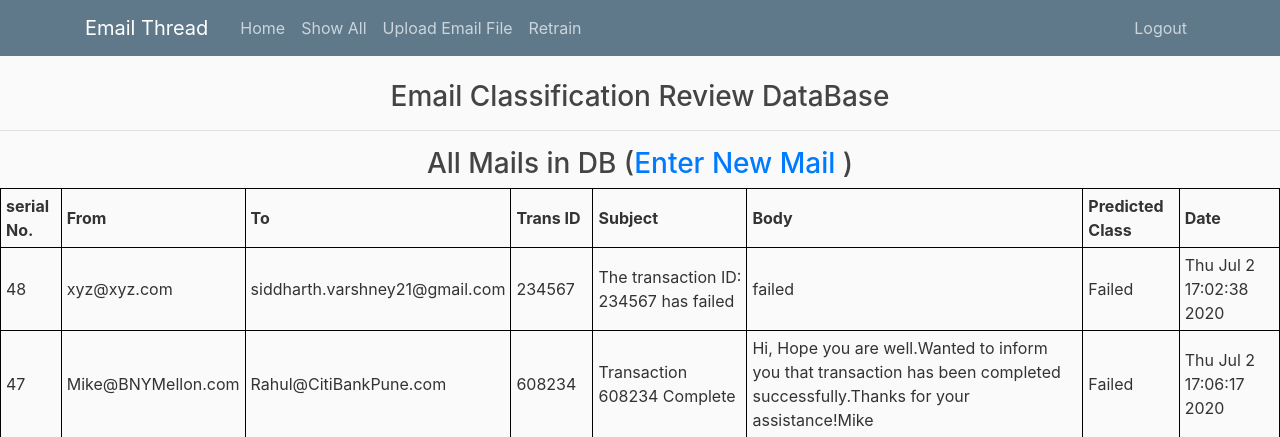
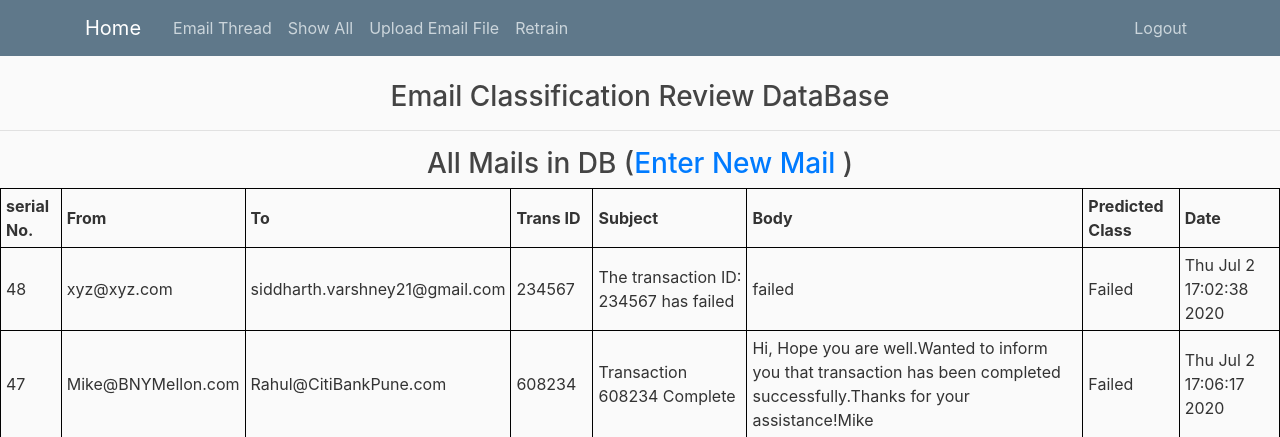
Before and after one commit to ritik22agg/CMOT_CSIPL, a Flask app: page /show in a window 1280 px wide. Shown: the top 437 px of the page. Run offline with Flask 2, Linux system fonts and the light colour scheme; a user stored in the database is signed in; data comes from the database, SQL or seed files in the repository; parts of the project's set-up code (start-up, migrations or seed data) failed here and were passed over; some libraries are stand-ins or nearby versions.

Commit message:
Add files via upload

```diff
--- a/inegrated_projects/newpr/templates/show_all.html
+++ b/inegrated_projects/newpr/templates/show_all.html
@@ -25,13 +25,13 @@
    <header class="site-header">
 		  <nav class="navbar navbar-expand-md navbar-dark bg-steel fixed-top">
 			<div class="container">
-			  <a class="navbar-brand mr-4" href="/thread">Email Thread</a>
+			  <a class="navbar-brand mr-4" href="/">Home</a>
 			  <button class="navbar-toggler" type="button" data-toggle="collapse" data-target="#navbarToggle" aria-controls="navbarToggle" aria-expanded="false" aria-label="Toggle navigation">
 				<span class="navbar-toggler-icon"></span>
 			  </button>
 			  <div class="collapse navbar-collapse" id="navbarToggle">
 				<div class="navbar-nav mr-auto">
-				  <a class="nav-item nav-link" href="/">Home</a>
+				  <a class="nav-item nav-link" href="/thread">Email Thread</a>
 				  <a class="nav-item nav-link" href="/show">Show All</a>
 				  <a class="nav-item nav-link" href="{{url_for('upload_file')}}">Upload Email File</a>
 				  <a class="nav-item nav-link" href="{{url_for('retrain')}}">Retrain</a>
--- a/inegrated_projects/newpr/templates/topNClients.html
+++ b/inegrated_projects/newpr/templates/topNClients.html
@@ -53,7 +53,7 @@
 <header class="site-header">
 		  <nav class="navbar navbar-expand-md navbar-dark bg-steel fixed-top">
 			<div class="container">
-			  <a class="navbar-brand mr-4" href="/home">Home</a>
+			  <a class="navbar-brand mr-4" href="/">Home</a>
 			  <button class="navbar-toggler" type="button" data-toggle="collapse" data-target="#navbarToggle" aria-controls="navbarToggle" aria-expanded="false" aria-label="Toggle navigation">
 				<span class="navbar-toggler-icon"></span>
 			  </button>
```
